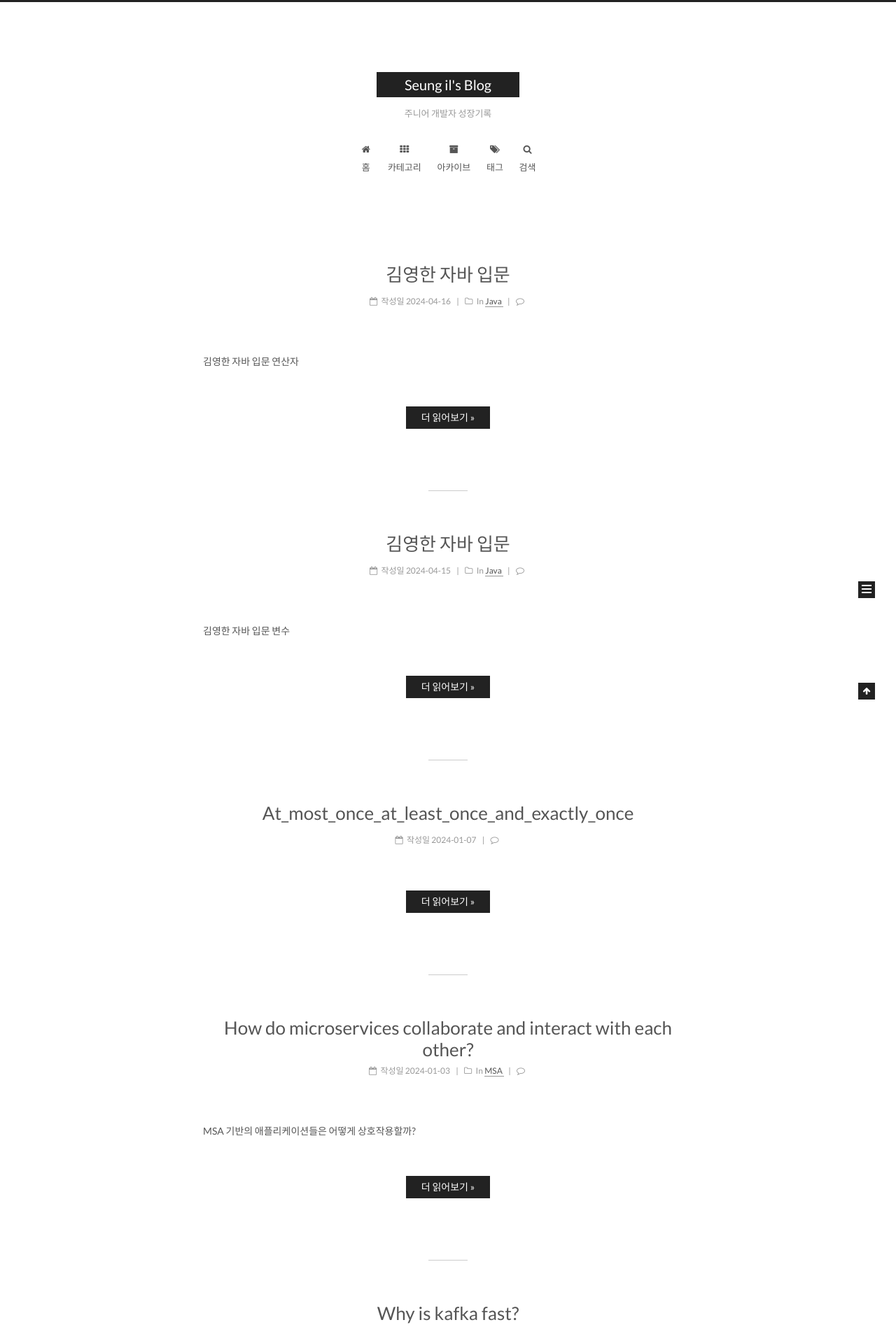
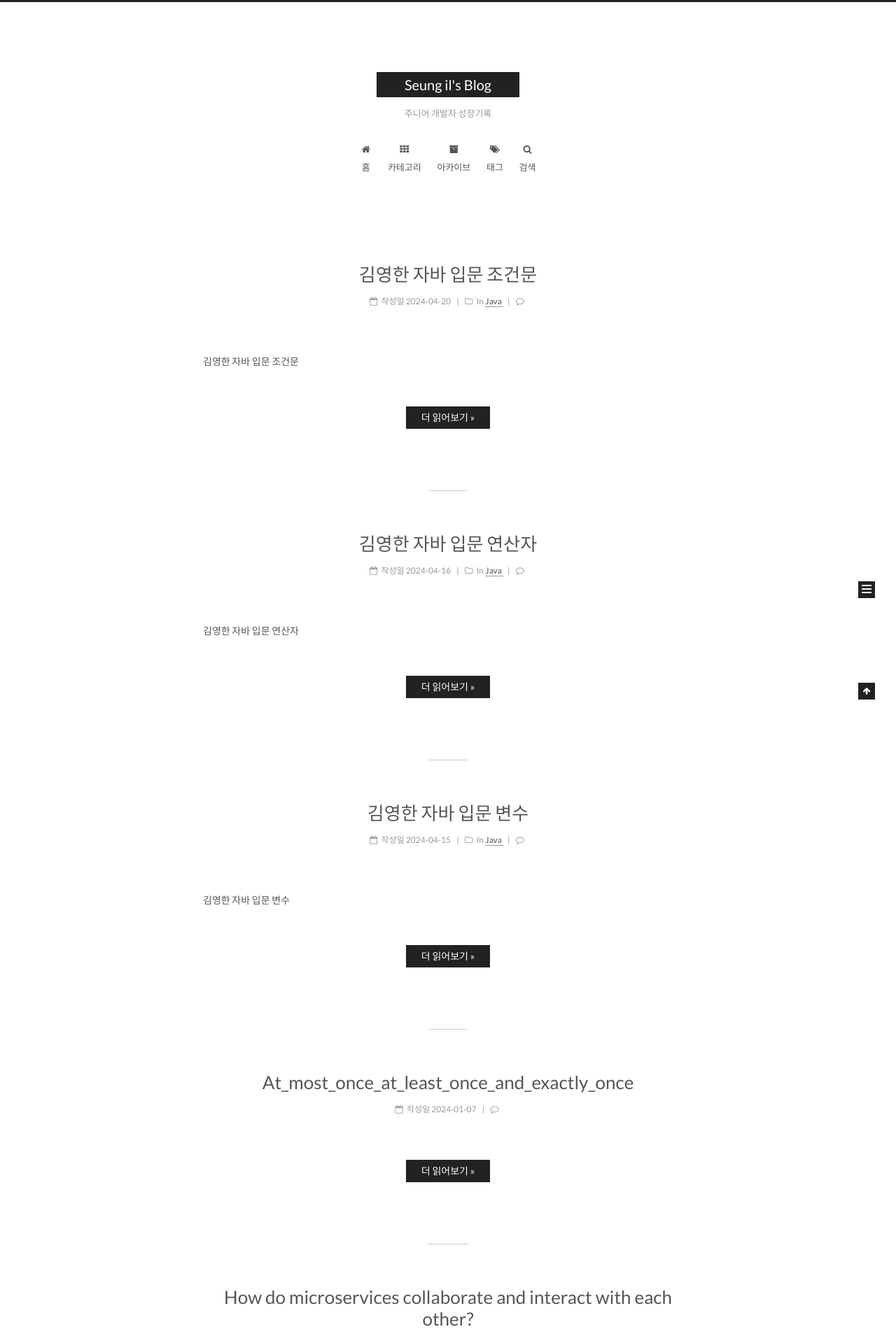
Before and after one commit to Seung-IL-Bang/Seung-IL-Bang.github.io, a Jekyll site: the page built from index.html, in a window 1280 px wide. Shown: the top 1907 px of the page at 70% size. Built offline with Jekyll 4.4.1, drawn with Linux system fonts in a browser that asks for light colours; the list of posts is cut into pages by our own code; comment, search, counter and statistics services are not loaded; part of the change alters nothing that is shown.

Commit message:
2024-04-20

````diff
--- a/_posts/Java/2024-04-15-Java_Variable.md
+++ b/_posts/Java/2024-04-15-Java_Variable.md
@@ -1,5 +1,5 @@
 ---
-title: 김영한 자바 입문
+title: 김영한 자바 입문 변수
 description: 김영한 자바 입문 변수
 categories:
 - Java
--- a/_posts/Java/2024-04-16-Java_Operator.md
+++ b/_posts/Java/2024-04-16-Java_Operator.md
@@ -1,5 +1,5 @@
 ---
-title: 김영한 자바 입문
+title: 김영한 자바 입문 연산자
 description: 김영한 자바 입문 연산자
 categories:
 - Java
--- /dev/null
+++ b/_posts/Java/2024-04-20-Java_condition.md
@@ -0,0 +1,102 @@
+---
+title: 김영한 자바 입문 조건문
+description: 김영한 자바 입문 조건문
+categories:
+- Java
+
+tags:
+- Java
+- condition statement
+
+---
+
+<!-- more -->
+
+## if문과 else if문
+`if`문에 `else if`를 함께 사용하는 것은 서로 **연관된 조건**일 때 사용한다. 그런데 서로 관련이 없는 **독립 조건**이면 `else if`를 사용하지 않고 `if`문을 각각 따로 사용해야 한다.
+```java
+// 예시1. if-else 사용: 서로 연관된 조건이어서, 하나로 묶을 때
+if (condition1) {
+	// 작업1 수행
+} else if (condition2) {
+	// 작업2 수행
+}
+
+// 예시2. if 각각 사용: 독립 조건일 때
+if (condition1) {
+	// 작업1 수행
+}
+if (condition2) {
+	// 작업2 수행
+}
+```
+`else if` 핵심은 순서대로 맞는 조건 을 찾아보고, 맞는 조건이 있으면 딱 1개만 실행이 되는 것이다. 또한 **불필요한 조건 검사를 피하고 코드의 효율성을 향상**시킬 수 있다.
+
+> 💡 참고
+>
+> `if`, `else if`, `else` 문 다음에 실행할 명령어가 하나만 있을 경우에는 {} 중괄호를생략할수있다.
+
+```java
+if (true) System.out.println("중괄호 생략 가능");
+```
+일반적으로 `if`문의 명령이 한 개만 있을 경우에도 다음과 같은 이유로 중괄호를 사용하는 것이 좋다.
+
+- **가독성**: 조건문의 범위가 명확하게 표시된다.
+- **유지보수성**: `if`문 안에 코드를 추가 시 오류 발생 가능성이 낮다.
+
+<br>
+
+## switch문
+
+`switch`문은 `if`문을 좀 더 편리하게 사용할 수 있는 기능이다.
+단, `if`문은 비교 연산자를 사용할 수 있지만 `switch`문은 단순히 값이 같은지만 비교 가능하다.
+
+```java
+switch (조건식) {
+	case value1:
+		 // 조건식의 결과 값이 value1일 때 실행되는 코드
+     break;
+	case value2:
+		 // 조건식의 결과 값이 value2일 때 실행되는 코드
+     break;
+  default:
+		 // 조건식의 결과 값이 위의 어떤 값에도 해당하지 않을 때 실행되는 코드
+}
+```
+
+> 🚨 break 문이 없다면?
+>
+> break를 만나기 전까지 아래 case 문들을 연속해서 계속 실행한다.
+
+
+## 자바 14 switch
+
+사실 `if`문이 더 큰 범주의 조건을 다룰 수 있기도 하고 `switch`문이 엄청 간결하다고 보기 어렵다.
+그래서 자바 14버전부터 새로운 `switch`문이 정식으로 도입되었다.
+
+```java
+int coupon = switch (grade) {
+   case 1 -> 1000;
+   case 2 -> 2000;
+   case 3 -> 3000;
+   default -> 500;
+ }
+```
+**기존 switch 문과 차이점**
+
+- `->` 를 사용한다.
+- `break` 문 없이 선택된 데이터를 반환한다.
+
+새로운 `switch` 문은 더 많은 내용을 다루고 있지만, 자세한 내용은 별도로 다룬다.
+
+<br>
+
+## 삼항 연산자
+
+참과 거짓에 따라서 특정 값을 구하는 경우 **삼항 연산자** 또는 **조건 연산자**라고 불리는 `?`, `:` 연산자를 사용
+할 수 있다. 이 연산자를 사용하면 `if` 문과 비교해서 코드를 단순화 할 수 있다.
+
+`(조건식) ? 참인 경우 리턴 값 : 거짓인 경우 리턴 값`
+
+
+---
````
